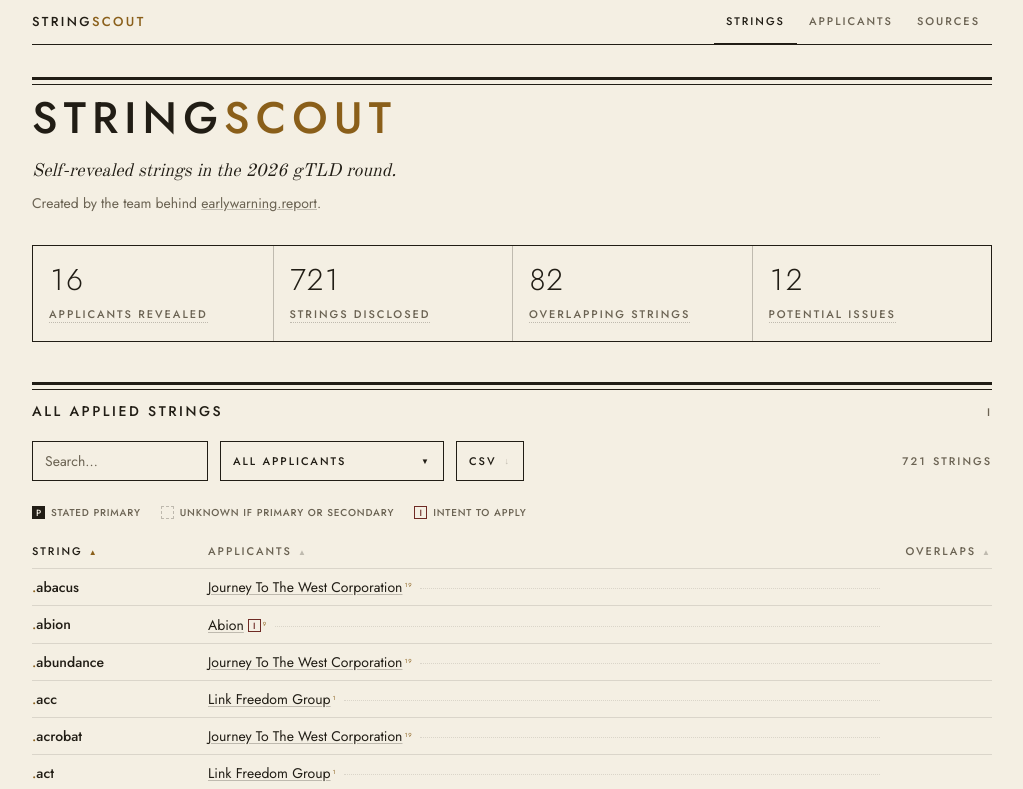
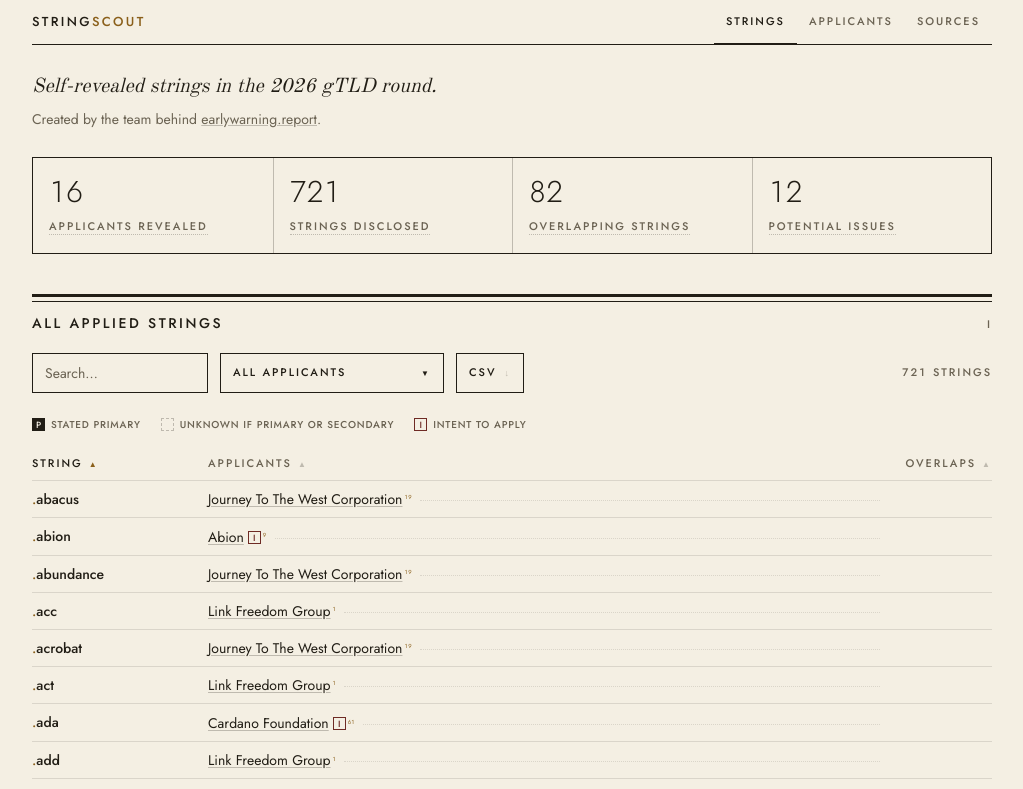
Before and after one commit to aslobodnik/stringscout, a Next.js app: page / in a window 1280 px wide. Shown: the top 789 px of the page, without its empty margins (128-1151 px from the left). Built offline with nearby package versions, Linux system fonts and the light colour scheme.

Commit message:
drop the masthead, the top bar already carries the wordmark

```diff
--- a/app/page.tsx
+++ b/app/page.tsx
@@ -11,15 +11,12 @@ export default function Home() {
     <div className="mx-auto max-w-5xl px-5 sm:px-8 pb-20">
       {/* Header */}
       <TopBar current="/" />
-      <header className="pt-8 pb-8">
-        <div className="double-rule" />
-        <h1 className="mt-5 flex uppercase font-medium leading-[0.85] tracking-[0.14em] text-[clamp(1.75rem,4.5vw,2.75rem)]">
-          <span>String</span>
-          <span className="text-gold">scout</span>
+      {/* The wordmark is in the top bar a few lines up; repeating it larger
+          here said the same thing twice. */}
+      <header className="pt-7 pb-7">
+        <h1 className="serif italic text-lg sm:text-xl text-ink max-w-2xl">
+          Self-revealed strings in the 2026 gTLD round.
         </h1>
-        <p className="serif italic mt-5 text-base sm:text-lg text-ink max-w-2xl">
-          Self-revealed strings in the 2026 gTLD round.
-        </p>
         <p className="mt-2 text-sm text-ink-soft">
           Created by the team behind{" "}
           <a
```
